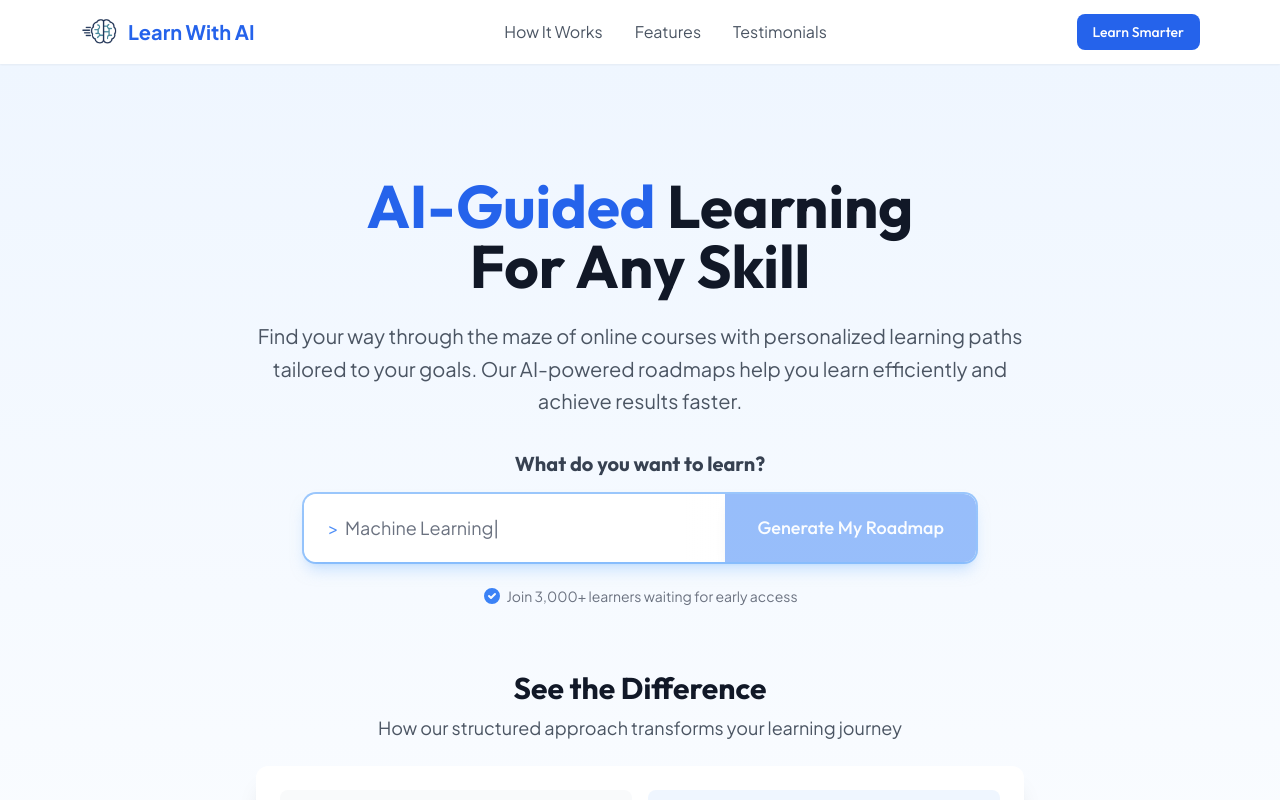
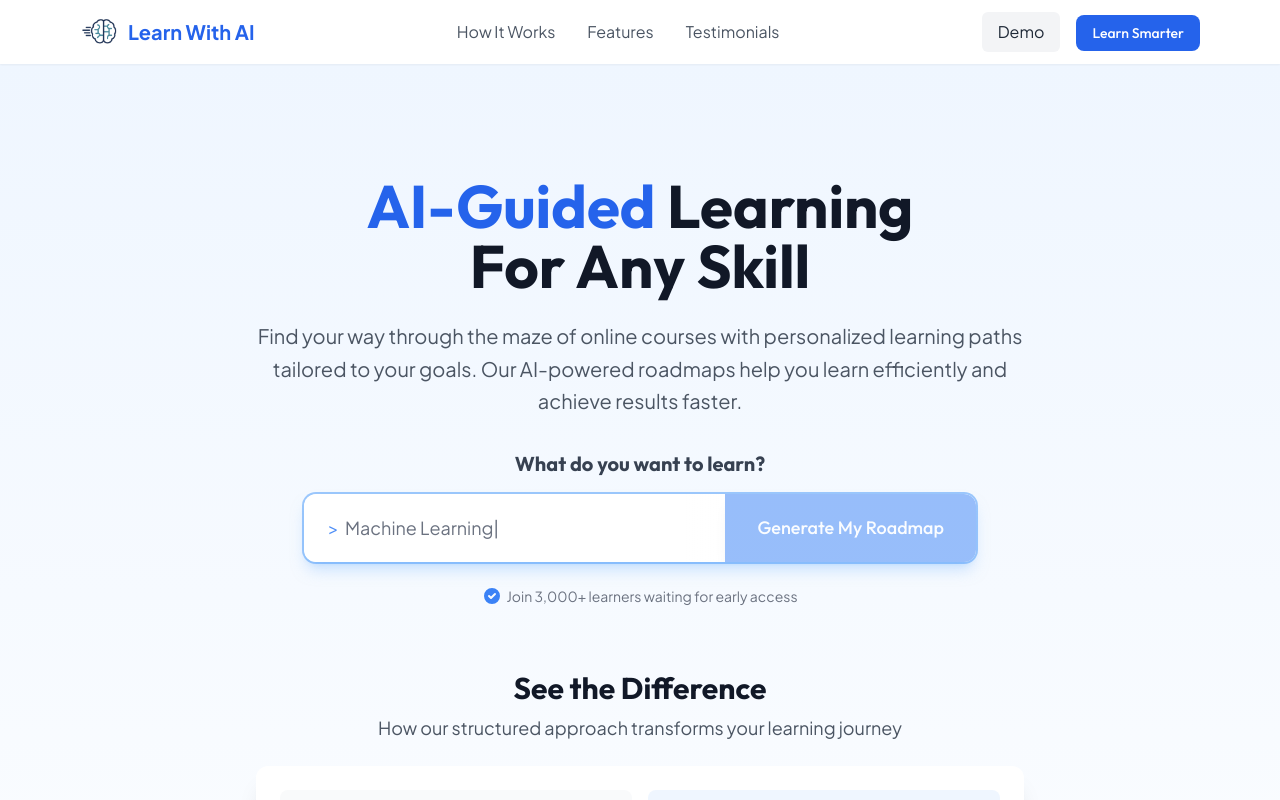
Before and after one commit to dannykonov/skilltrack, a Next.js app: page / in a window 1280 px wide. Shown: the top 800 px of the page. Built offline with nearby package versions, Linux system fonts and the light colour scheme; no server answers.

Commit message:
Add Demo button in header linking to app.learnwithai.baby

```diff
--- a/src/components/Header.tsx
+++ b/src/components/Header.tsx
@@ -65,6 +65,15 @@ export default function Header() {
 
           {/* CTA Button */}
           <div className="hidden md:block">
+            <a
+              href="https://app.learnwithai.baby"
+              target="_blank"
+              rel="noopener noreferrer"
+              className="inline-block mr-4 px-4 py-2 rounded-md bg-gray-100 text-gray-800 hover:bg-gray-200 transition-colors"
+              onClick={() => trackButtonClick('demo_button', 'Demo', 'header')}
+            >
+              Demo
+            </a>
             <TrackableButton
               trackingId="header_cta"
               sectionId="header"
@@ -127,6 +136,15 @@ export default function Header() {
             >
               Testimonials
             </Link>
+            <a
+              href="https://app.learnwithai.baby"
+              target="_blank"
+              rel="noopener noreferrer"
+              className="block px-3 py-2 rounded-md text-base font-medium text-gray-600 hover:text-blue-600 hover:bg-gray-50"
+              onClick={() => handleNavClick('mobile_demo', 'Demo')}
+            >
+              Demo
+            </a>
             <TrackableButton
               trackingId="mobile_header_cta"
               sectionId="header"
```
